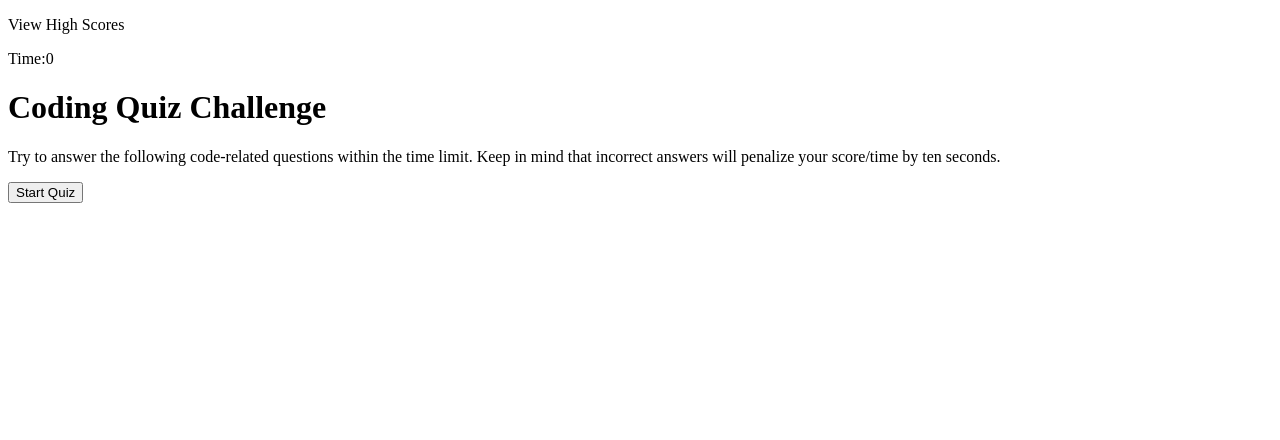
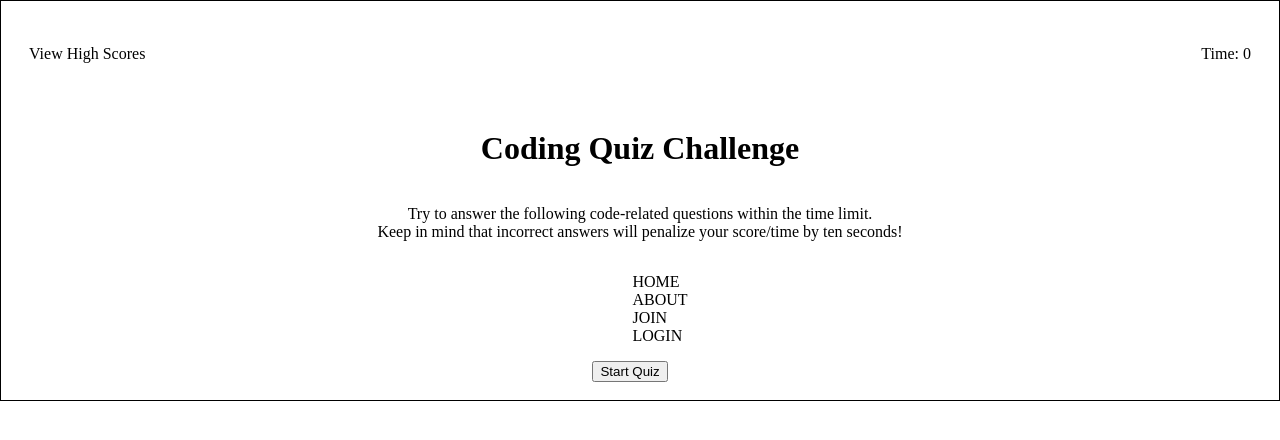
Before and after one commit to NonchalantGarage/so-you-think-you-can-code-quiz, a plain HTML site: page index.html in a window 1280 px wide. Drawn offline with Linux system fonts and the light colour scheme; a script that the page names is missing.

Commit message:
added to stylesheet

```diff
--- a/assets/css/syle.css
+++ b/assets/css/syle.css
@@ -0,0 +1,29 @@
+html {
+    border: 1px solid black ;
+}
+
+header {
+    display: flex;
+    justify-content: space-between;
+    padding: 20px;
+}
+
+.quizcontainer{
+    width: 700px;
+    padding: 10px;
+    display: flex;
+    align-items: center;
+    flex-direction: column;
+    margin: auto;
+    }
+.quizcontainer p{
+    text-align: center;
+}
+
+.quizcontainer ul li{
+    list-style: none;
+}
+.quizcontainer a{
+    text-decoration: none;
+    color: black;
+}
--- a/assets/js/script.js
+++ /dev/null
@@ -1 +0,0 @@
-console.log("hello")
--- a/index.html
+++ b/index.html
@@ -9,15 +9,26 @@
 </head>
 <body>
     <header>
-        <p>View High Scores</p>
-        <p>Time:0</p>
+        <p id="highScore">View High Scores</p>
+        <p id="duration">Time: 0</p>
     </header>
-    <h1 class="page-title">Coding Quiz Challenge</h1>
-    <div>
-    <p> Try to answer the following code-related questions within the time limit.
-    Keep in mind that incorrect answers will penalize your score/time by ten seconds.
-    </p>
-    <button type="button">Start Quiz</button>
+
+    <div class = "quizcontainer">
+         <h1 class="questionNumber">Coding Quiz Challenge</h1>
+        <div>
+        <p id="questionBox"> Try to answer the following code-related questions within the time limit.
+            <br>
+        Keep in mind that incorrect answers will penalize your score/time by ten seconds!
+        </p>
+        </div>
+    <div >
+        <ul id="answerbtn">
+            <li><a href="#">HOME</a></li>
+            <li><a href="#">ABOUT</a></li>
+            <li><a href="#">JOIN</a></li>
+            <li><a href="#">LOGIN</a></li>
+        </ul>
+            <button type="button">Start Quiz</button>
     </div>
     <Script type="text/javascript" src="./assets/js/script.js"> </Script>
 </body>
```
Also changed, not shown: Screenshots/Screen Shot 2021-11-23 at 8.47.32 PM.png (added), 1 other file.
